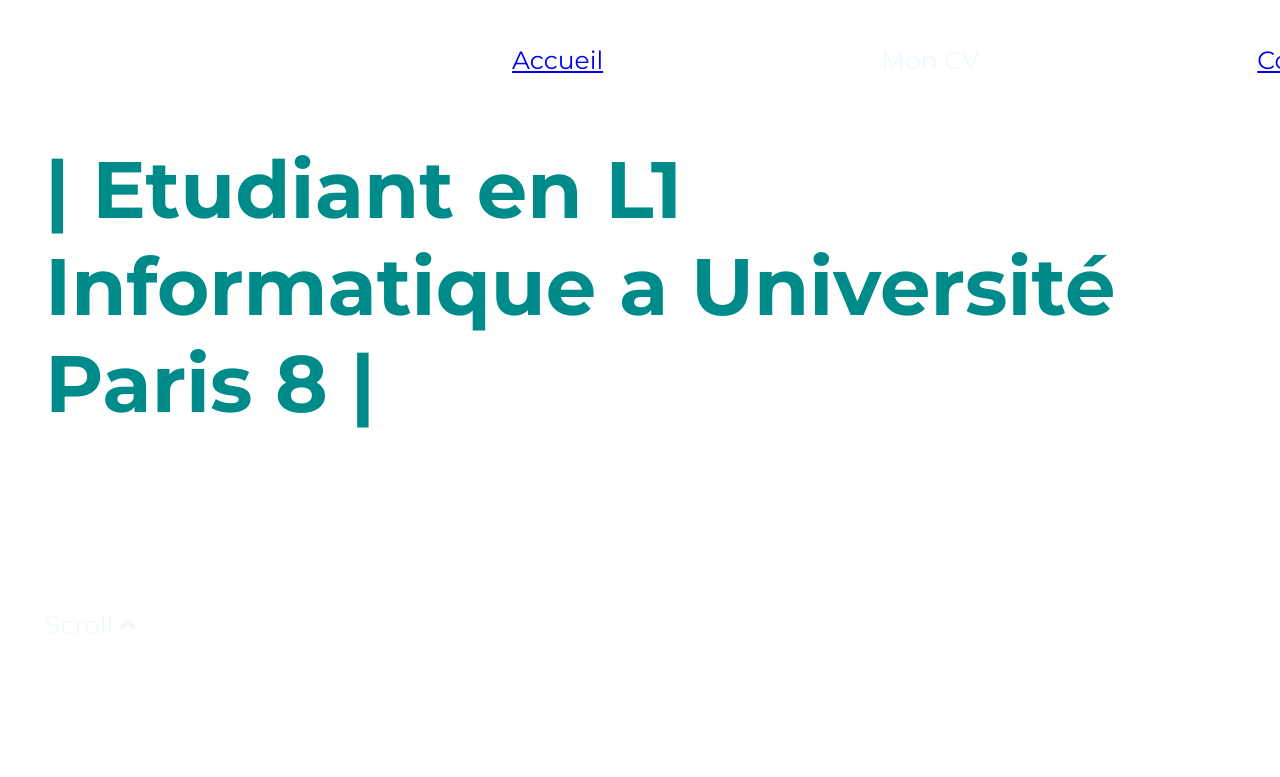
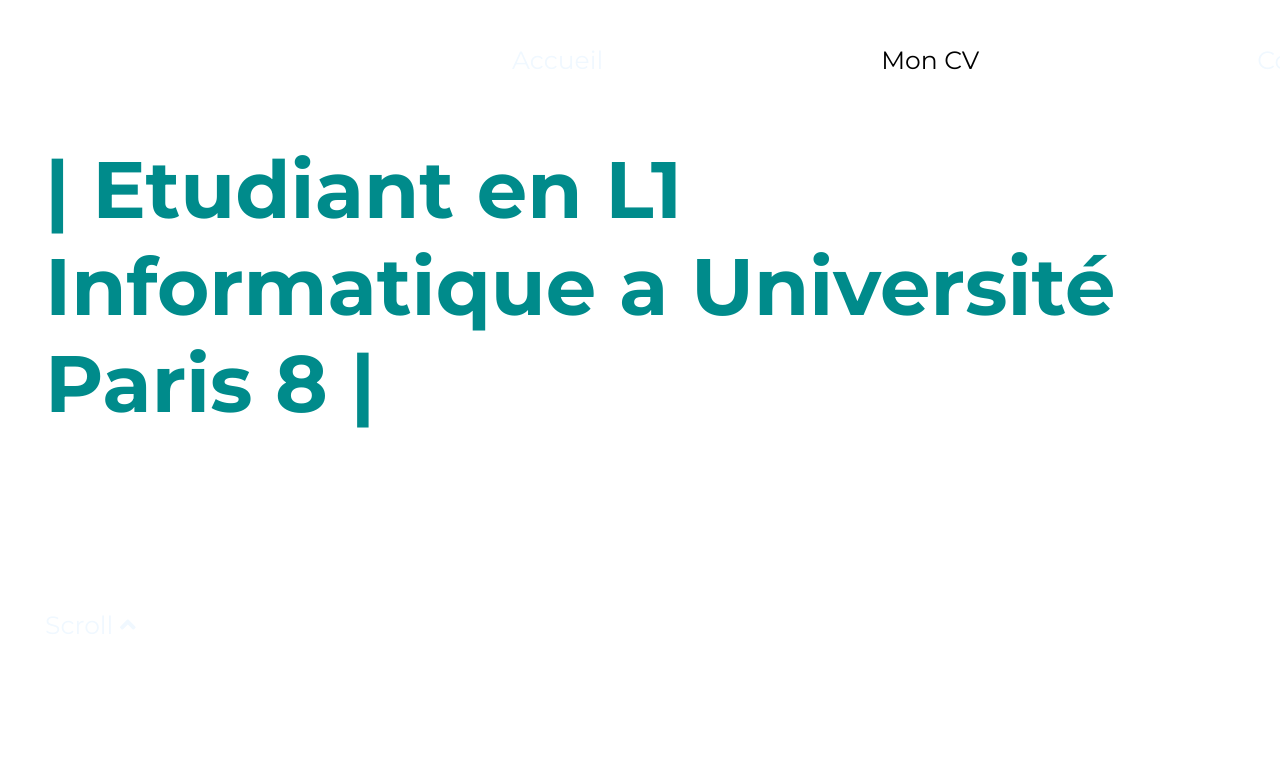
Before and after one commit to YounesBgithub/gil_siteweb_younesbenatallah_l1b, a plain HTML site: page index.html in a window 1280 px wide. Shown: the top 777 px of the page. Drawn offline with Linux system fonts and the light colour scheme.

Commit message:
Replace style.css

```diff
--- a/style.css
+++ b/style.css
@@ -50,8 +50,9 @@ nav.nav {
 
 }
 
-nav.nav li {
+nav.nav li a {
     color: aliceblue;
+    text-decoration: none;
 }
 
 .services{
```
